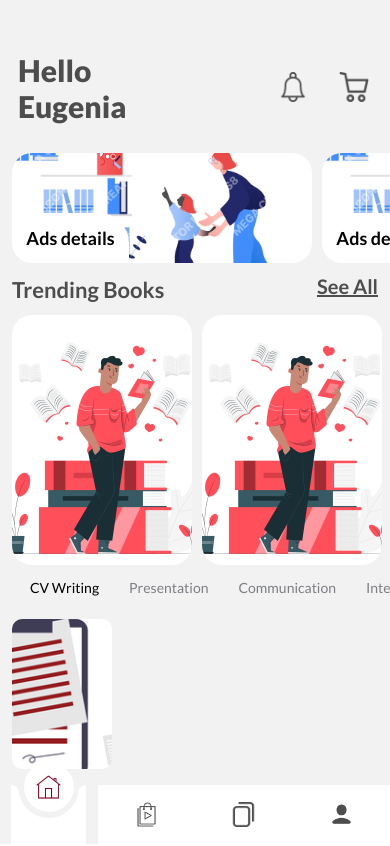
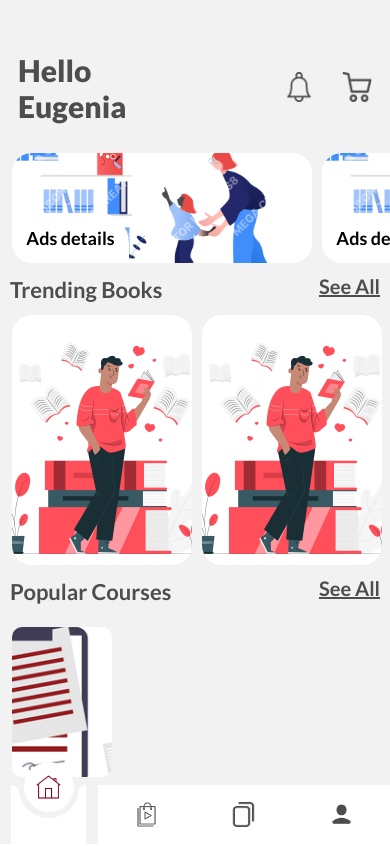
Before and after one commit to Boundless-App/XomaMobile, a React Native app: screen /Home in a window 390 px wide. Built offline with nearby package versions, Linux system fonts and the light colour scheme.

Commit message:
Changes effected 6th Jan

```diff
--- a/components/Section.js
+++ b/components/Section.js
@@ -1,27 +1,44 @@
-// import React from "react";
-// import { View, Text } from "react-native";
-// import { COLORS, FONTS, SIZES } from "../constants";
+import React from "react";
+import { View, Text, TouchableOpacity } from "react-native";
+import { COLORS, FONTS, SIZES } from "../constants";
 
-// const Section = ({ containerStyle, title, onPress, children }) => {
-//   return (
-//     <View
-//       style={{
-//         ...containerStyle,
-//       }}
-//     >
-//       <View
-//         style={{
-//           flexDirection: "row",
-//           paddingHorizontal: SIZES.padding,
-//         }}
-//       >
-//         <Text
-//           style={{
-//             flex: 1,
-//             ...FONTS.h2,
-//           }}
-//         ></Text>
-//         <TextButton
+const Section = ({ containerStyle, title, onPress, children }) => {
+  return (
+    <View
+      style={{
+        ...containerStyle,
+      }}
+    >
+      <View
+        style={{
+          flexDirection: "row",
+          paddingHorizontal: SIZES.padding,
+        }}
+      >
+        <Text
+          style={{
+            flex: 1,
+            ...FONTS.h2,
+            color: COLORS.primary,
+          }}
+        >
+          {title}
+        </Text>
+        <TouchableOpacity onPress={onPress}>
+          <Text
+            style={{
+              ...FONTS.h3,
+              alignSelf: "flex-start",
+              textDecorationLine: "underline",
+              color: COLORS.primary,
+            }}
+          >
+            See All
+          </Text>
+        </TouchableOpacity>
+
+        {/*
+// <TextButton
 //           contentContainerStyle={{
 //             width: 80,
 //             borderRadius: 30,
@@ -29,10 +46,10 @@
 //           }}
 //           label="See All"
 //           onPress={onPress}
-//         />
-//       </View>
-//     </View>
-//   );
-// };
+//         /> */}
+      </View>
+    </View>
+  );
+};
 
-// export default Section;
+export default Section;
--- a/components/index.js
+++ b/components/index.js
@@ -9,6 +9,8 @@
 import CourseNav from "./navigation/courseNav";
 import ShopNav from "./navigation/shopNav";
 import Tabs from "./navigation/tabs";
+import Notification from "./Notification";
+import Section from "./Section";
 
 export {
   BookCard,
@@ -22,4 +24,6 @@
   CourseNav,
   ShopNav,
   Tabs,
+  Notification,
+  Section,
 };
--- a/screens/HomeScreen.js
+++ b/screens/HomeScreen.js
@@ -10,6 +10,8 @@
 } from "react-native";
 
 import { COLORS, FONTS, SIZES, icons, images } from "../constants";
+
+import { IconButton, Section } from "../components";
 
 const HomeScreen = ({ navigation }) => {
   const profileData = {
@@ -125,19 +127,19 @@
       id: 1,
       item: "course",
       poster: images.kidWantsBook,
-      details: "Ads details"
+      details: "Ads details",
     },
     {
       id: 2,
       item: "workshop",
       poster: images.kidWantsBook,
-      details: "Ads details"
+      details: "Ads details",
     },
     {
       id: 3,
       item: "opportunity",
       poster: images.kidWantsBook,
-      details: "Ads details"
+      details: "Ads details",
     },
   ];
 
@@ -162,89 +164,31 @@
       >
         {/* Greetings */}
         <View style={{ flex: 1 }}>
-          <View style={{ marginTop: SIZES.padding, marginBottom: SIZES.base}}>
+          <View style={{ marginTop: SIZES.padding, marginBottom: SIZES.base }}>
             <Text style={{ ...FONTS.h1, color: COLORS.primary }}>Hello </Text>
-            <Text style={{ ...FONTS.h1, color: COLORS.primary }}>{profile.name}</Text>
+            <Text style={{ ...FONTS.h1, color: COLORS.primary }}>
+              {profile.name}
+            </Text>
           </View>
         </View>
         {/* Icons */}
-        <TouchableOpacity
-          style={{
-            //backgroundColor: COLORS.white,
-            //height: 40,
-            paddingLeft: 3,
-            paddingRight: 3,
-            marginRight: 15,
+        <IconButton
+          icon={icons.notification_icon}
+          iconStyle={{
+            tintColor: COLORS.primary,
           }}
-          onPress={() => {
-            console.log("notifications");
+          onPress={() => console.log("Notifications")}
+          containerStyle={{
+            paddingRight: "8%",
           }}
-        >
-          <View
-            style={{
-              flex: 1,
-              flexDirection: "row",
-              justifyContent: "center",
-              alignItems: "center",
+        />
+        <IconButton
+          icon={icons.cart_icon}
+          iconStyle={{
+            tintColor: COLORS.primary,
           }}
-          >
-            <View
-              style={{
-                width: 20,
-                height: 20,
-                alignItems: "center",
-                justifyContent: "center",
-                //borderRadius: 25,
-                //backgroundColor: COLORS.white2,
-              }}
-            >
-              <Image
-                source={icons.notification_icon}
-                resizeMode="contain"
-                style={{ width: 30, height: 30, tintColor: COLORS.primary }}
+          onPress={() => navigation.navigate("Cart")}
         />
-            </View>
-          </View>
-        </TouchableOpacity>
-        <TouchableOpacity
-          style={{
-            //backgroundColor: COLORS.lightGray4,
-            height: 40,
-            paddingLeft: 3,
-            paddingRight: 3,
-            borderRadius: 50,
-            marginLeft: 15,
-          }}
-          onPress={() => {
-            navigation.navigate("CartScreen");
-          }}
-        >
-          <View
-            style={{
-              flex: 1,
-              flexDirection: "row",
-              justifyContent: "center",
-              alignItems: "center",
-            }}
-          >
-            <View
-              style={{
-                width: 30,
-                height: 30,
-                alignItems: "center",
-                justifyContent: "center",
-                borderRadius: 25,
-                backgroundColor: COLORS.white2,
-              }}
-            >
-              <Image
-                source={icons.cart_icon}
-                resizeMode="contain"
-                style={{ width: 30, height: 30, tintColor: COLORS.primary }}
-              />
-            </View>
-          </View>
-        </TouchableOpacity>
       </View>
     );
   }
@@ -272,17 +216,17 @@
           />
           <View
             style={{
-                            position: 'absolute',
+              position: "absolute",
               bottom: 0,
               height: 50,
               width: SIZES.width * 0.3,
               backgroundColor: COLORS.white,
               borderTopRightRadius: SIZES.radius,
               borderBottomLeftRadius: SIZES.radius,
-                            alignItems: 'center',
-                            justifyContent: 'center',
+              alignItems: "center",
+              justifyContent: "center",
               flexDirection: "row-reverse",
-                            alignSelf: "flex-start"
+              alignSelf: "flex-start",
             }}
           >
             <Text style={{ ...FONTS.h4 }}>{item.details}</Text>
@@ -309,7 +253,7 @@
           style={{
             flex: 1,
             marginLeft: index == 0 ? SIZES.padding2 : 0,
-            marginRight: SIZES.padding
+            marginRight: SIZES.padding,
           }}
           onPress={() =>
             navigation.navigate("BookDescriptionScreen", {
@@ -330,27 +274,11 @@
     return (
       <View style={{ flex: 1 }}>
         {/* Header */}
-        <View
-          style={{
-            paddingHorizontal: SIZES.padding2,
-            flexDirection: "row",
-            justifyContent: "space-between",
-          }}
-        >
-          <Text style={{ ...FONTS.h2, color: COLORS.primary }}>Trending Books</Text>
-          <TouchableOpacity onPress={() => navigation.navigate("ShopScreen")}>
-            <Text
-              style={{
-                ...FONTS.h3,
-                alignSelf: "flex-start",
-                textDecorationLine: "underline",
-                color: COLORS.primary,
-              }}
-            >
-              See All
-            </Text>
-          </TouchableOpacity>
-        </View>
+
+        <Section
+          title="Trending Books"
+          onPress={() => navigation.navigate("ShopScreen")}
+        />
         {/* Books */}
         <View style={{ flex: 1, marginTop: SIZES.padding }}>
           <FlatList
@@ -366,36 +294,40 @@
   }
 
   function renderCoursesHeader() {
-    const renderItem = ({ item }) => {
-      return (
-        <TouchableOpacity
-          style={{ flex: 1, marginRight: SIZES.radius }}
-          onPress={() => setSelectedCourse(item.id)}
-        >
-          {selectedCourse == item.id && (
-            <Text style={{ ...FONTS.body4, color: COLORS.black}}>
-              {item.categoryName}
-            </Text>
-          )}
-          {selectedCourse != item.id && (
-            <Text style={{ ...FONTS.body4, color: COLORS.lightGray4 }}>
-              {item.categoryName}
-            </Text>
-          )}
-        </TouchableOpacity>
-      );
-    };
+    // const renderItem = ({ item }) => {
+    //   return (
+    //     <TouchableOpacity
+    //       style={{ flex: 1, marginRight: SIZES.radius }}
+    //       onPress={() => setSelectedCourse(item.id)}
+    //     >
+    //       {selectedCourse == item.id && (
+    //         <Text style={{ ...FONTS.body4, color: COLORS.black}}>
+    //           {item.categoryName}
+    //         </Text>
+    //       )}
+    //       {selectedCourse != item.id && (
+    //         <Text style={{ ...FONTS.body4, color: COLORS.lightGray4 }}>
+    //           {item.categoryName}
+    //         </Text>
+    //       )}
+    //     </TouchableOpacity>
+    //   );
+    // };
 
     return (
-      <View style={{ flex: 1, paddingLeft: SIZES.radius }}>
-        <FlatList
-          data={courses}
-          showsHorizontalScrollIndicator={false}
-          renderItem={renderItem}
-          keyExtractor={(item) => `${item.id}`}
-          horizontal
+      // <View style={{ flex: 1, paddingLeft: SIZES.radius }}>
+      //   <FlatList
+      //     data={courses}
+      //     showsHorizontalScrollIndicator={false}
+      //     renderItem={renderItem}
+      //     keyExtractor={(item) => `${item.id}`}
+      //     horizontal
+      //   />
+      // </View>
+      <Section
+        title="Popular Courses"
+        onPress={() => navigation.navigate("CoursesScreen")}
       />
-      </View>
     );
   }
 
@@ -435,7 +367,11 @@
 
     return (
       <View
-        style={{ flex: 1, marginTop: SIZES.padding2, paddingLeft: SIZES.padding2 }}
+        style={{
+          flex: 1,
+          marginTop: SIZES.padding2,
+          paddingLeft: SIZES.padding2,
+        }}
       >
         <FlatList
           data={courses}
@@ -448,8 +384,7 @@
   }
 
   return (
-    <SafeAreaView style={{ flex: 1, backgroundColor: COLORS.lightGray}}>
-
+    <SafeAreaView style={{ flex: 1, backgroundColor: COLORS.lightGray }}>
       {/* Header Section */}
       <View style={{ height: "17%" }}>{renderHeader(profile)}</View>
       {/* Body Section */}
@@ -457,7 +392,9 @@
         {/* Top Slider */}
         <View>{renderSlider()}</View>
         {/* Trending Books Section */}
-        <View style={{ marginTop: SIZES.padding2 }}>{renderMyTrendsSection(myTrends)}</View>
+        <View style={{ marginTop: SIZES.padding2 }}>
+          {renderMyTrendsSection(myTrends)}
+        </View>
         {/* Courses Section */}
         <View style={{ marginTop: SIZES.padding2 }}>
           <View>{renderCoursesHeader()}</View>
```
Also changed, not shown: components/Notification.js (added, +63 -0 lines), constants/dummyData.js (+17 -5 lines), screens/BookDescriptionScreen.js (+122 -7 lines), 1 other file (tests, documents, lock files or other folders). Lines whose indentation alone changed are shown as unchanged.
